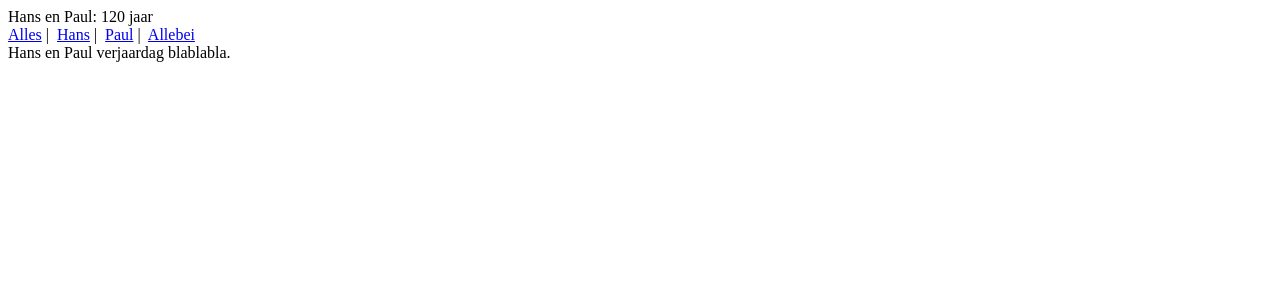
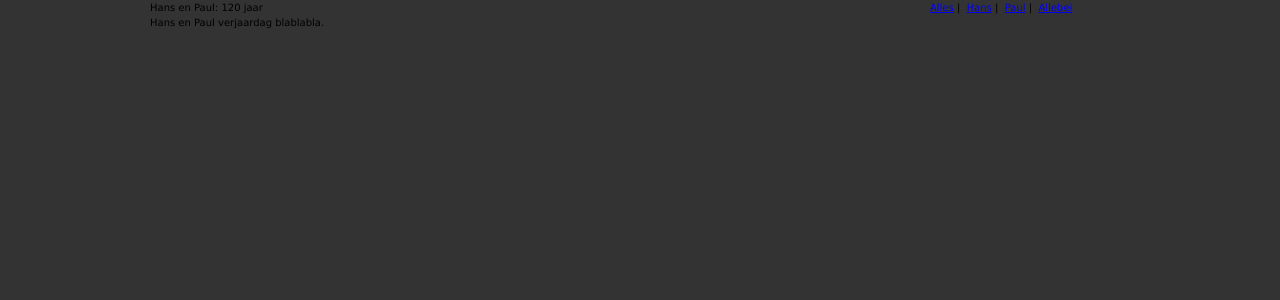
Before and after one commit to dokterbob/hansenpaul, a Django app: template templates/tube/video_list.html in a window 1280 px wide. Shown: the top 300 px of the page. Run offline with Django 3.2, Linux system fonts and the light colour scheme; the template is opened without the code that fills it, so the values that code supplies are empty.

Commit message:
Static and guestbook initial

```diff
--- /dev/null
+++ b/static/css/base.css
@@ -0,0 +1,41 @@
+/* Remove padding and margin */
+*  {
+    margin: 0;
+    padding: 0;
+    border: 0;
+}
+
+body
+    {
+    font: 62.5%/1.5  "Lucida Grande", "Lucida Sans", Tahoma, Verdana, sans-serif;
+    background-color: #333333;
+    color: #000000;
+    text-align:center;
+}
+
+#wrapper {
+    width:980px;
+    text-align:left;
+    margin-left:auto;
+    margin-right:auto;
+    background-color: #FFFFFF;
+}
+.left {
+    float: left;
+}
+.right {
+    float: right;
+}
+#title {
+    width: 600px;
+}
+#categories {
+    width: 200px;
+}
+#content {
+    width: 600px;
+}
+
+#videolinks {
+    width: 200px;
+}
--- a/templates/base.html
+++ b/templates/base.html
@@ -6,30 +6,37 @@
 	<meta http-equiv="Content-Type" content="text/html; charset=utf-8"/>
     <link rel="alternate" type="application/rss+xml" title="RSS Feed" href="/feeds/rss/" />
     <link rel="alternate" type="application/atom+xml" title="Atom Feed" href="/feeds/atom/" />
-    <title>{% block "title" %}Hans en Paul: 120 jaar{% endblock %}</title>
+    <link rel="stylesheet" type="text/css" href="/static/css/base.css" />
+    <title>{% block "title" %}Hans en Paul: 120 jaar{% if category %} - Video's over {{ category }}{% endif %}{% endblock %}</title>
 </head>
 
 <body>
-    <div id="title">{% block "htmltitle" %}Hans en Paul: 120 jaar{% endblock %}</div>
+    <div id="wrapper">
+        <div class="left">
+        <div id="title">{% block "htmltitle" %}Hans en Paul: 120 jaar{% if category %} - Video's over {{ category }}{% endif %}{% endblock %}</div>
+
+        <div id="content">
+            {% block "content" %}
+            {% if category %}
+                <div id="video">{{ category.get_random_video.get_embed_video_object|safe }}</div>
+            {% else %}
+                Hans en Paul verjaardag blablabla.
+            {% endif %}
+            {% endblock %}
+        </div>
+        </div>
+        <div class="right">
         <div id="categories">
             <a href="/">Alles</a>&nbsp;|&nbsp;
             <a href="/hans/">Hans</a>&nbsp;|&nbsp;
             <a href="/paul/">Paul</a>&nbsp;|&nbsp;
             <a href="/allebei/">Allebei</a>
         </div>
-    <div id="content">
-        {% block "content" %}
-        {% if category %}
-            <h3>Video's over {{ category }}</h3>
-            <div id="video">{{ category.get_random_video.get_embed_video_object|safe }}</div>
-        {% else %}
-            Hans en Paul verjaardag blablabla.
-        {% endif %}
-        {% endblock %}
-    </div>
-    <div id="video_list">
-        {% block "video_list" %}
-        <table>
+
+
+        <div id="videolist">
+            {% block "videolist" %}
+            <table id="videolist-table">
                 {% for video in video_list %}
                 <tr>
                     <td><a href="{{ video.get_absolute_url }}"><img alt="{{ video.title }} voorbeeld" src="{{ video.get_thumbnail_url }}"/></a></td>
@@ -39,5 +46,8 @@
             </table>
             {% endblock %}
         </div>
+        </div>
+    </div>
+
 </body>
 </html>
--- a/urls.py
+++ b/urls.py
@@ -1,6 +1,7 @@
 from django.conf.urls.defaults import *
 
-# Uncomment the next two lines to enable the admin:
+from django.conf import settings
+
 from django.contrib import admin
 admin.autodiscover()
 
@@ -12,6 +13,7 @@
 }
 
 urlpatterns = patterns('',
+    (r'^static/(?P<path>.*)$', 'django.views.static.serve', {'document_root': settings.PROJECT_ROOT + '/static/' }),
     (r'^admin/doc/', include('django.contrib.admindocs.urls')),
 
     (r'^admin/(.*)', admin.site.root),
```
Also changed, not shown: guestbook/admin.py (added, +8 -0 lines), guestbook/models.py (added, +18 -0 lines), guestbook/urls.py (added, +8 -0 lines), guestbook/views.py (added, +82 -0 lines), settings.py (+4 -4 lines), guestbook/__init__.py (added). Lines whose indentation alone changed are shown as unchanged.
